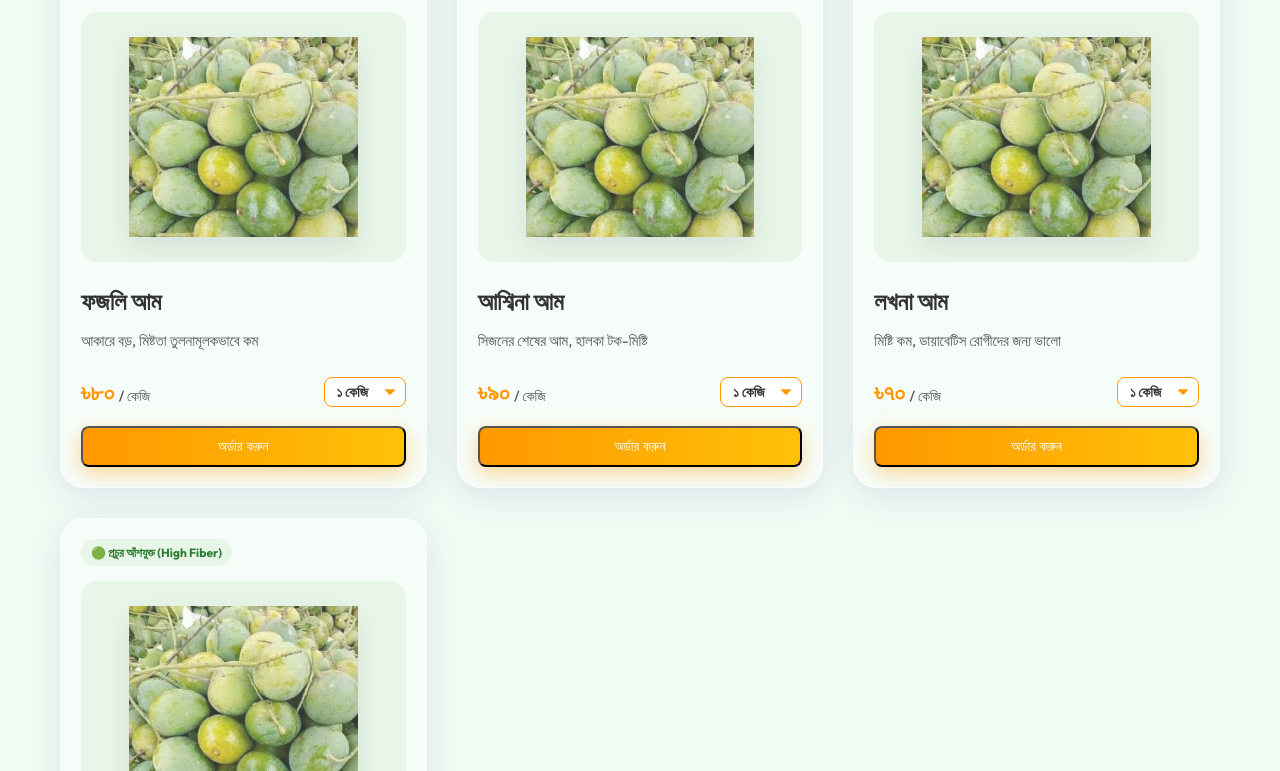
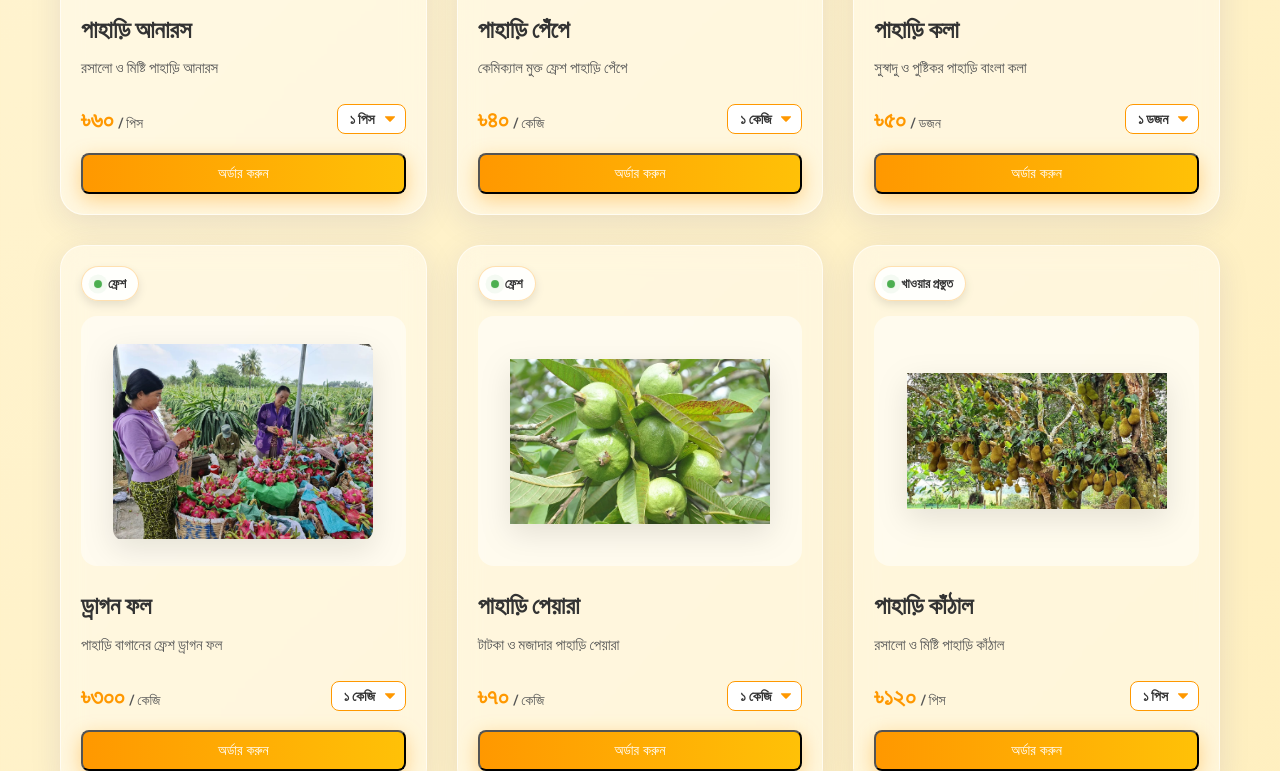
Before and after one commit to shishirdev23/aam, a website built with Vite: page index.html in a window 1280 px wide. Shown: the part 2658-3429 px from the top of the page. Built offline with nearby package versions, Linux system fonts and the light colour scheme.

Commit message:
design updated

```diff
--- a/index.html
+++ b/index.html
@@ -173,137 +173,166 @@
       </div>
     </section>
 
-    <!-- Diabetic Friendly Section -->
-    <section class="diabetic-section section-padding">
+    <!-- Various Fruits Section -->
+    <section class="various-fruits-section section-padding">
       <div class="container">
         <div class="section-title">
-          <h2>ডায়াবেটিস রোগীদের জন্য <span class="highlight" style="color: #2E7D32;">স্পেশাল</span></h2>
-          <p>স্বাস্থ্য সচেতনদের জন্য কম মিষ্টি ও ফাইবারযুক্ত (আঁশযুক্ত) বাছাই করা আম</p>
-        </div>
-
-        <div class="health-disclaimer">
-          <div class="disclaimer-icon">🩺</div>
-          <div class="disclaimer-content">
-            <h3>ডায়াবেটিস রোগীদের জন্য আম খাওয়ার নিয়ম</h3>
-            <ul>
-              <li><strong>পরিমাণ:</strong> দিনে একটি মাঝারি আমের এক-তৃতীয়াংশ (১০০ গ্রামের বেশি নয়) খাবেন।</li>
-              <li><strong>খাওয়ার সময়:</strong> রাতে না খেয়ে, সকাল বা দুপুরের দিকে খাওয়া ভালো।</li>
-              <li><strong>জুস নয়:</strong> আমের জুস না খেয়ে সবসময় আস্ত আম চিবিয়ে খাবেন, এতে ফাইবার পুরোটা পাওয়া যায়।
-              </li>
-            </ul>
-            <p style="margin-top: 10px; font-size: 14px; color: var(--text-light);"><em>(অবশ্যই আপনার চিকিৎসকের পরামর্শ
-                মেনে চলবেন)</em></p>
-          </div>
+          <h2>পাহাড়ের সুস্বাদু <span class="highlight" style="color: #FF6B6B;">হরেক ফল</span></h2>
+          <p>পাহাড়ের বুকে উৎপাদিত সম্পূর্ণ প্রাকৃতিক ও সতেজ নানারকম দেশি ফলের সমাহার</p>
         </div>
 
         <div class="product-grid">
-          <!-- Diabetic Card 1 -->
-          <div class="product-card diabetic-card glass-effect">
-            <div class="health-tags">
-              <span class="health-tag">🟢 সুগার: কম</span>
+          <!-- Fruit Card 1 -->
+          <div class="product-card glass-effect">
+            <div class="live-status-badge">
+              <span class="status-dot"></span> খাওয়ার প্রস্তুত
             </div>
             <div class="product-image">
-              <img src="./src/assets/images/placeholder.jpg" alt="ফজলি আম" style="opacity: 0.8;">
+              <img src="./src/assets/images/pineapple.jpg" alt="পাহাড়ি আনারস">
             </div>
             <div class="product-info">
-              <h3>ফজলি আম</h3>
-              <p class="desc">আকারে বড়, মিষ্টতা তুলনামূলকভাবে কম</p>
+              <h3>পাহাড়ি আনারস</h3>
+              <p class="desc">রসালো ও মিষ্টি পাহাড়ি আনারস</p>
               <div class="product-bottom">
-                <span class="price">৳৮০ <span>/ কেজি</span></span>
+                <span class="price">৳৬০ <span>/ পিস</span></span>
                 <select class="weight-dropdown" id="weight-4">
-                  <option value="1">১ কেজি</option>
-                  <option value="2">২ কেজি</option>
-                  <option value="5">৫ কেজি</option>
-                  <option value="10">১০ কেজি</option>
-                  <option value="20">২০ কেজি</option>
+                  <option value="1">১ পিস</option>
+                  <option value="2">২ পিস</option>
+                  <option value="5">৫ পিস</option>
                 </select>
               </div>
               <div class="product-actions">
-                <button class="order-now-btn btn-primary" data-id="4" data-name="ফজলি আম" data-price="80"
+                <button class="order-now-btn btn-primary" data-id="4" data-name="পাহাড়ি আনারস" data-price="60"
                   style="width: 100%;">অর্ডার করুন</button>
               </div>
             </div>
           </div>
 
-          <!-- Diabetic Card 2 -->
-          <div class="product-card diabetic-card glass-effect">
-            <div class="health-tags">
-              <span class="health-tag">🟢 টক-মিষ্টি স্বাদ</span>
+          <!-- Fruit Card 2 -->
+          <div class="product-card glass-effect">
+            <div class="live-status-badge">
+              <span class="status-dot"></span> ফ্রেশ
             </div>
             <div class="product-image">
-              <img src="./src/assets/images/placeholder.jpg" alt="আশ্বিনা আম" style="opacity: 0.8;">
+              <img src="./src/assets/images/pepe.jpg" alt="পাহাড়ি পেঁপে">
             </div>
             <div class="product-info">
-              <h3>আশ্বিনা আম</h3>
-              <p class="desc">সিজনের শেষের আম, হালকা টক-মিষ্টি</p>
+              <h3>পাহাড়ি পেঁপে</h3>
+              <p class="desc">কেমিক্যাল মুক্ত ফ্রেশ পাহাড়ি পেঁপে</p>
               <div class="product-bottom">
-                <span class="price">৳৯০ <span>/ কেজি</span></span>
+                <span class="price">৳৪০ <span>/ কেজি</span></span>
                 <select class="weight-dropdown" id="weight-5">
                   <option value="1">১ কেজি</option>
                   <option value="2">২ কেজি</option>
                   <option value="5">৫ কেজি</option>
-                  <option value="10">১০ কেজি</option>
-                  <option value="20">২০ কেজি</option>
                 </select>
               </div>
               <div class="product-actions">
-                <button class="order-now-btn btn-primary" data-id="5" data-name="আশ্বিনা আম" data-price="90"
+                <button class="order-now-btn btn-primary" data-id="5" data-name="পাহাড়ি পেঁপে" data-price="40"
                   style="width: 100%;">অর্ডার করুন</button>
               </div>
             </div>
           </div>
 
-          <!-- Diabetic Card 3 -->
-          <div class="product-card diabetic-card glass-effect">
-            <div class="health-tags">
-              <span class="health-tag">🟢 গ্লাইসেমিক ইনডেক্স: মাঝারি</span>
+          <!-- Fruit Card 3 -->
+          <div class="product-card glass-effect">
+            <div class="live-status-badge">
+              <span class="status-dot"></span> খাওয়ার প্রস্তুত
             </div>
             <div class="product-image">
-              <img src="./src/assets/images/placeholder.jpg" alt="লখনা আম" style="opacity: 0.8;">
+              <img src="./src/assets/images/kola.jpg" alt="পাহাড়ি কলা">
             </div>
             <div class="product-info">
-              <h3>লখনা আম</h3>
-              <p class="desc">মিষ্টি কম, ডায়াবেটিস রোগীদের জন্য ভালো</p>
+              <h3>পাহাড়ি কলা</h3>
+              <p class="desc">সুস্বাদু ও পুষ্টিকর পাহাড়ি বাংলা কলা</p>
               <div class="product-bottom">
-                <span class="price">৳৭০ <span>/ কেজি</span></span>
+                <span class="price">৳৫০ <span>/ ডজন</span></span>
                 <select class="weight-dropdown" id="weight-6">
-                  <option value="1">১ কেজি</option>
-                  <option value="2">২ কেজি</option>
-                  <option value="5">৫ কেজি</option>
-                  <option value="10">১০ কেজি</option>
-                  <option value="20">২০ কেজি</option>
+                  <option value="1">১ ডজন</option>
+                  <option value="2">২ ডজন</option>
+                  <option value="5">৫ ডজন</option>
                 </select>
               </div>
               <div class="product-actions">
-                <button class="order-now-btn btn-primary" data-id="6" data-name="লখনা আম" data-price="70"
+                <button class="order-now-btn btn-primary" data-id="6" data-name="পাহাড়ি কলা" data-price="50"
                   style="width: 100%;">অর্ডার করুন</button>
               </div>
             </div>
           </div>
 
-          <!-- Diabetic Card 4 -->
-          <div class="product-card diabetic-card glass-effect">
-            <div class="health-tags">
-              <span class="health-tag">🟢 প্রচুর আঁশযুক্ত (High Fiber)</span>
+          <!-- Fruit Card 4 -->
+          <div class="product-card glass-effect">
+            <div class="live-status-badge">
+              <span class="status-dot"></span> ফ্রেশ
             </div>
             <div class="product-image">
-              <img src="./src/assets/images/placeholder.jpg" alt="দেশি গুটি আম" style="opacity: 0.8;">
+              <img src="./src/assets/images/dragon.jpg" alt="ড্রাগন ফল">
             </div>
             <div class="product-info">
-              <h3>দেশি গুটি আম</h3>
-              <p class="desc">ফাইবার বেশি থাকায় সুগার দ্রুত বাড়ে না</p>
+              <h3>ড্রাগন ফল</h3>
+              <p class="desc">পাহাড়ি বাগানের ফ্রেশ ড্রাগন ফল</p>
               <div class="product-bottom">
-                <span class="price">৳৬০ <span>/ কেজি</span></span>
+                <span class="price">৳৩০০ <span>/ কেজি</span></span>
                 <select class="weight-dropdown" id="weight-7">
                   <option value="1">১ কেজি</option>
                   <option value="2">২ কেজি</option>
                   <option value="5">৫ কেজি</option>
-                  <option value="10">১০ কেজি</option>
-                  <option value="20">২০ কেজি</option>
                 </select>
               </div>
               <div class="product-actions">
-                <button class="order-now-btn btn-primary" data-id="7" data-name="দেশি গুটি আম" data-price="60"
+                <button class="order-now-btn btn-primary" data-id="7" data-name="ড্রাগন ফল" data-price="300"
+                  style="width: 100%;">অর্ডার করুন</button>
+              </div>
+            </div>
+          </div>
+
+          <!-- Fruit Card 5 -->
+          <div class="product-card glass-effect">
+            <div class="live-status-badge">
+              <span class="status-dot"></span> ফ্রেশ
+            </div>
+            <div class="product-image">
+              <img src="./src/assets/images/peyara.jpg" alt="পাহাড়ি পেয়ারা">
+            </div>
+            <div class="product-info">
+              <h3>পাহাড়ি পেয়ারা</h3>
+              <p class="desc">টাটকা ও মজাদার পাহাড়ি পেয়ারা</p>
+              <div class="product-bottom">
+                <span class="price">৳৭০ <span>/ কেজি</span></span>
+                <select class="weight-dropdown" id="weight-8">
+                  <option value="1">১ কেজি</option>
+                  <option value="2">২ কেজি</option>
+                  <option value="5">৫ কেজি</option>
+                </select>
+              </div>
+              <div class="product-actions">
+                <button class="order-now-btn btn-primary" data-id="8" data-name="পাহাড়ি পেয়ারা" data-price="70"
+                  style="width: 100%;">অর্ডার করুন</button>
+              </div>
+            </div>
+          </div>
+
+          <!-- Fruit Card 6 -->
+          <div class="product-card glass-effect">
+            <div class="live-status-badge">
+              <span class="status-dot"></span> খাওয়ার প্রস্তুত
+            </div>
+            <div class="product-image">
+              <img src="./src/assets/images/kathal.jpg" alt="পাহাড়ি কাঁঠাল">
+            </div>
+            <div class="product-info">
+              <h3>পাহাড়ি কাঁঠাল</h3>
+              <p class="desc">রসালো ও মিষ্টি পাহাড়ি কাঁঠাল</p>
+              <div class="product-bottom">
+                <span class="price">৳১২০ <span>/ পিস</span></span>
+                <select class="weight-dropdown" id="weight-9">
+                  <option value="1">১ পিস</option>
+                  <option value="2">২ পিস</option>
+                  <option value="5">৫ পিস</option>
+                </select>
+              </div>
+              <div class="product-actions">
+                <button class="order-now-btn btn-primary" data-id="9" data-name="পাহাড়ি কাঁঠাল" data-price="120"
                   style="width: 100%;">অর্ডার করুন</button>
               </div>
             </div>
```
Also changed, not shown: server/orders.json (+22 -0 lines), src/assets/images/dragon.jpg (added), src/assets/images/kathal.jpg (added), src/assets/images/kola.jpg (added), src/assets/images/pepe.jpg (added), src/assets/images/peyara.jpg (added), src/assets/images/pineapple.jpg (added).
